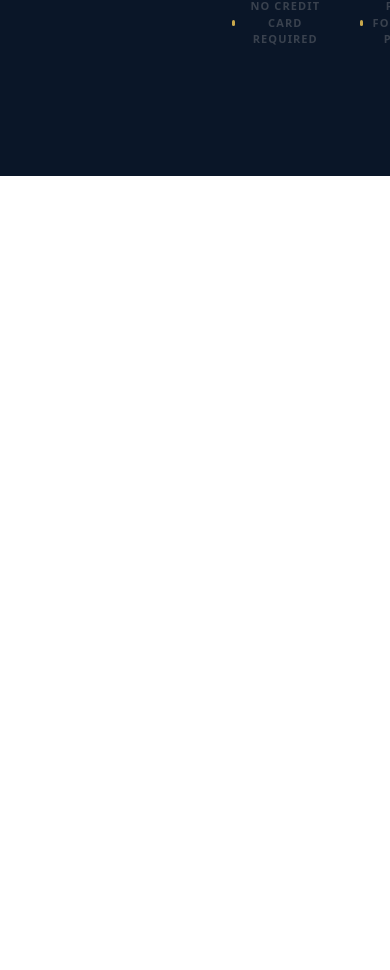
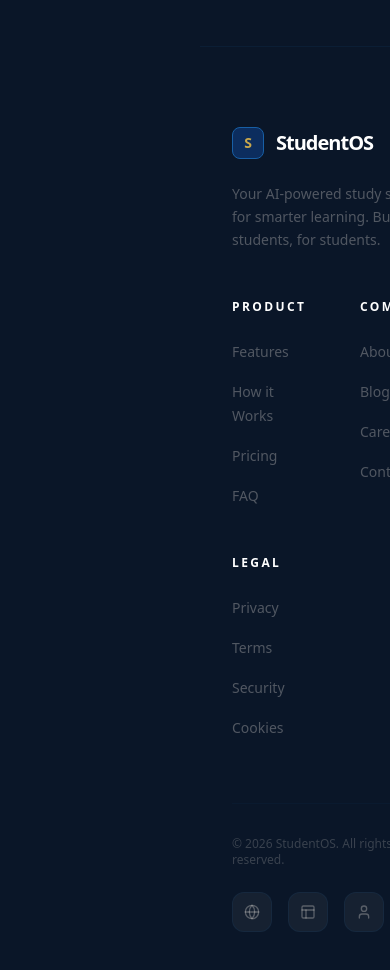
Before and after one commit to ManojKumarPatel-13/StudentOS, a Next.js app: page / in a window 390 px wide. Shown: the part 8757-9727 px from the top of the page. Before the commit the page ends 8933 px from the top, so only its background shows below. Built offline with nearby package versions, Linux system fonts and the light colour scheme; no server answers.

Commit message:
Feat: Add footer

```diff
--- a/src/app/page.js
+++ b/src/app/page.js
@@ -2,7 +2,7 @@
 import React, { useState, useEffect } from "react";
 import Link from "next/link";
 import { motion, AnimatePresence } from "framer-motion";
-import { Menu, X, MessageSquare, Camera, Calendar, BookOpen, ChevronLeft, ChevronRight, Clock, Brain, TrendingUp, ChevronDown } from "lucide-react";
+import { Menu, X, MessageSquare, Camera, Calendar, BookOpen, ChevronLeft, ChevronRight, Clock, Brain, TrendingUp, ChevronDown, Mail, Globe, Layout, User } from "lucide-react";
 
 export default function LandingPage() {
   const [isScrolled, setIsScrolled] = useState(false);
@@ -525,6 +525,56 @@ export default function LandingPage() {
             </div>
           </section>
 
+          {/* FOOTER SECTION */}
+          <footer className="px-8 lg:px-16 py-20 bg-[#0A1628] border-t border-[#185FA5]/10">
+            <div className="max-w-7xl mx-auto">
+              <div className="grid grid-cols-2 md:grid-cols-4 lg:grid-cols-5 gap-12 mb-16">
+
+                {/* Brand Column */}
+                <div className="col-span-2 lg:col-span-2 space-y-6">
+                  <div className="flex items-center gap-3">
+                    <div className="w-8 h-8 bg-[#0C2D5E] border border-[#185FA5] rounded-lg flex items-center justify-center">
+                      <span className="font-bold text-sm text-[#C9A84C]">S</span>
+                    </div>
+                    <span className="text-xl font-black tracking-tighter text-white">StudentOS</span>
+                  </div>
+                  <p className="text-[#F5F0E8]/30 text-sm max-w-xs leading-relaxed">
+                    Your AI-powered study system for smarter learning. Built by students, for students.
+                  </p>
+                </div>
+
+                {/* Links Columns */}
+                <FooterColumn
+                  title="Product"
+                  links={["Features", "How it Works", "Pricing", "FAQ"]}
+                />
+                <FooterColumn
+                  title="Company"
+                  links={["About", "Blog", "Careers", "Contact"]}
+                />
+                <FooterColumn
+                  title="Legal"
+                  links={["Privacy", "Terms", "Security", "Cookies"]}
+                />
+              </div>
+
+              {/* Bottom Bar */}
+              <div className="pt-8 border-t border-[#185FA5]/5 flex flex-col md:flex-row justify-between items-center gap-6">
+                <p className="text-[#F5F0E8]/20 text-xs font-medium">
+                  © 2026 StudentOS. All rights reserved.
+                </p>
+
+                {/* Social Icons */}
+                <div className="flex items-center gap-4">
+                  <SocialIcon icon={<Globe size={16} />} />
+                  <SocialIcon icon={<Layout size={16} />} />
+                  <SocialIcon icon={<User size={16} />} />
+                  <SocialIcon icon={<Mail size={16} />} />
+                </div>
+              </div>
+            </div>
+          </footer>
+
         </main >
       </div >
     </div >
@@ -674,3 +724,30 @@ function FAQItem({ question, answer }) {
     </div>
   );
 }
+
+
+{/* Reusable Footer Components */ }
+function FooterColumn({ title, links }) {
+  return (
+    <div className="space-y-6">
+      <h4 className="text-white font-black text-xs uppercase tracking-[0.2em]">{title}</h4>
+      <ul className="space-y-4">
+        {links.map((link) => (
+          <li key={link}>
+            <Link href="#" className="text-[#F5F0E8]/30 text-sm hover:text-[#C9A84C] transition-colors">
+              {link}
+            </Link>
+          </li>
+        ))}
+      </ul>
+    </div>
+  );
+}
+
+function SocialIcon({ icon }) {
+  return (
+    <Link href="#" className="w-10 h-10 rounded-xl bg-[#F5F0E8]/5 border border-[#185FA5]/10 flex items-center justify-center text-[#F5F0E8]/30 hover:border-[#C9A84C] hover:text-[#C9A84C] transition-all">
+      {icon}
+    </Link>
+  );
+}
```
